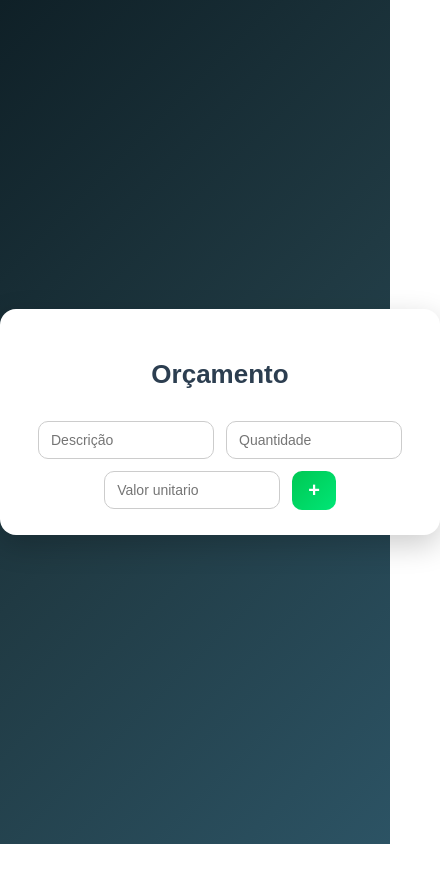
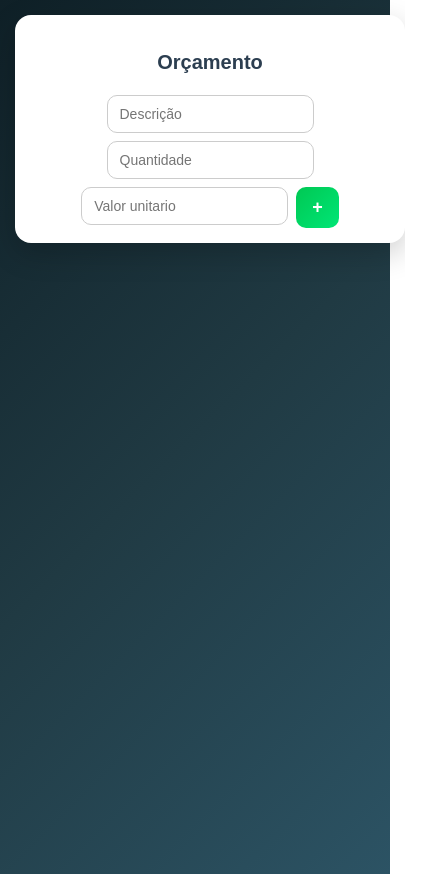
Before and after one commit to ruanbauerr/atvListaOr-amento, a React (Vite) app: page / in a window 390 px wide. Shown: the whole page, 440 px wide, since content can reach past the window. Before the commit the page ends 844 px from the top, so only its background shows below. Built offline with nearby package versions, Linux system fonts and the light colour scheme.

Commit message:
ajuste css2

```diff
--- a/src/App.css
+++ b/src/App.css
@@ -1,7 +1,7 @@
 body {
   font-family: "Poppins", sans-serif;
   margin: 0;
-  padding: 0;
+  padding: 15px;
   min-height: 100vh;
   display: flex;
   justify-content: center;
@@ -14,7 +14,7 @@ body {
 .itensAdicionais {
   width: 100%;
   max-width: 700px;
-  padding: 25px;
+  padding: 20px;
   border-radius: 16px;
 
   background: #ffffff;
@@ -22,7 +22,7 @@ body {
 
   display: flex;
   flex-wrap: wrap;
-  gap: 12px;
+  gap: 10px;
   justify-content: center;
 }
 
@@ -30,19 +30,21 @@ body {
 .itensAdicionais h2 {
   width: 100%;
   text-align: center;
-  font-size: 26px;
-  margin-bottom: 15px;
+  font-size: clamp(20px, 5vw, 26px);
+  margin-bottom: 10px;
   color: #2c3e50;
 }
 
 /* Inputs */
 .itensAdicionais input {
+  flex: 1 1 120px; /* responsivo */
+  min-width: 100px;
+  max-width: 100%;
   padding: 10px 12px;
   border: 1px solid #ccc;
   border-radius: 10px;
   outline: none;
   font-size: 14px;
-  width: 150px;
   transition: 0.2s;
 }
 
@@ -53,14 +55,15 @@ body {
 
 /* Botão adicionar */
 .add-btn {
+  flex: 0 0 auto;
   background: linear-gradient(135deg, #00c853, #00e676);
   color: white;
-  font-size: 20px;
+  font-size: 18px;
   font-weight: bold;
   border: none;
   border-radius: 10px;
   cursor: pointer;
-  padding: 8px 16px;
+  padding: 10px 16px;
   transition: 0.2s;
 }
 
@@ -69,12 +72,17 @@ body {
   box-shadow: 0 5px 15px rgba(0, 200, 83, 0.4);
 }
 
-/* Tabela */
+/* Tabela (scroll no mobile) */
+.table-container {
+  width: 100%;
+  overflow-x: auto;
+}
+
 table {
   width: 100%;
+  min-width: 500px; /* evita quebrar layout */
   margin-top: 20px;
   border-collapse: collapse;
-  overflow: hidden;
   border-radius: 12px;
 }
 
@@ -95,7 +103,7 @@ td {
   border-bottom: 1px solid #eee;
 }
 
-/* Efeito hover */
+/* Hover */
 tbody tr:hover {
   background: #f5faff;
 }
@@ -117,15 +125,31 @@ tbody tr:hover {
   transform: scale(1.05);
 }
 
-/* Total geral */
+/* Total */
 .total-geral {
   width: 100%;
   margin-top: 20px;
-  padding: 15px;
+  padding: 12px;
   background: linear-gradient(135deg, #d4edda, #c3e6cb);
   color: #155724;
   font-weight: bold;
   text-align: right;
   border-radius: 10px;
-  font-size: 18px;
+  font-size: clamp(16px, 4vw, 18px);
 }
+
+/* 📱 Ajustes mobile */
+@media (max-width: 600px) {
+  body {
+    align-items: flex-start;
+  }
+
+  .itensAdicionais {
+    padding: 15px;
+    gap: 8px;
+  }
+
+  .add-btn {
+    width: 100%;
+  }
+}
```
